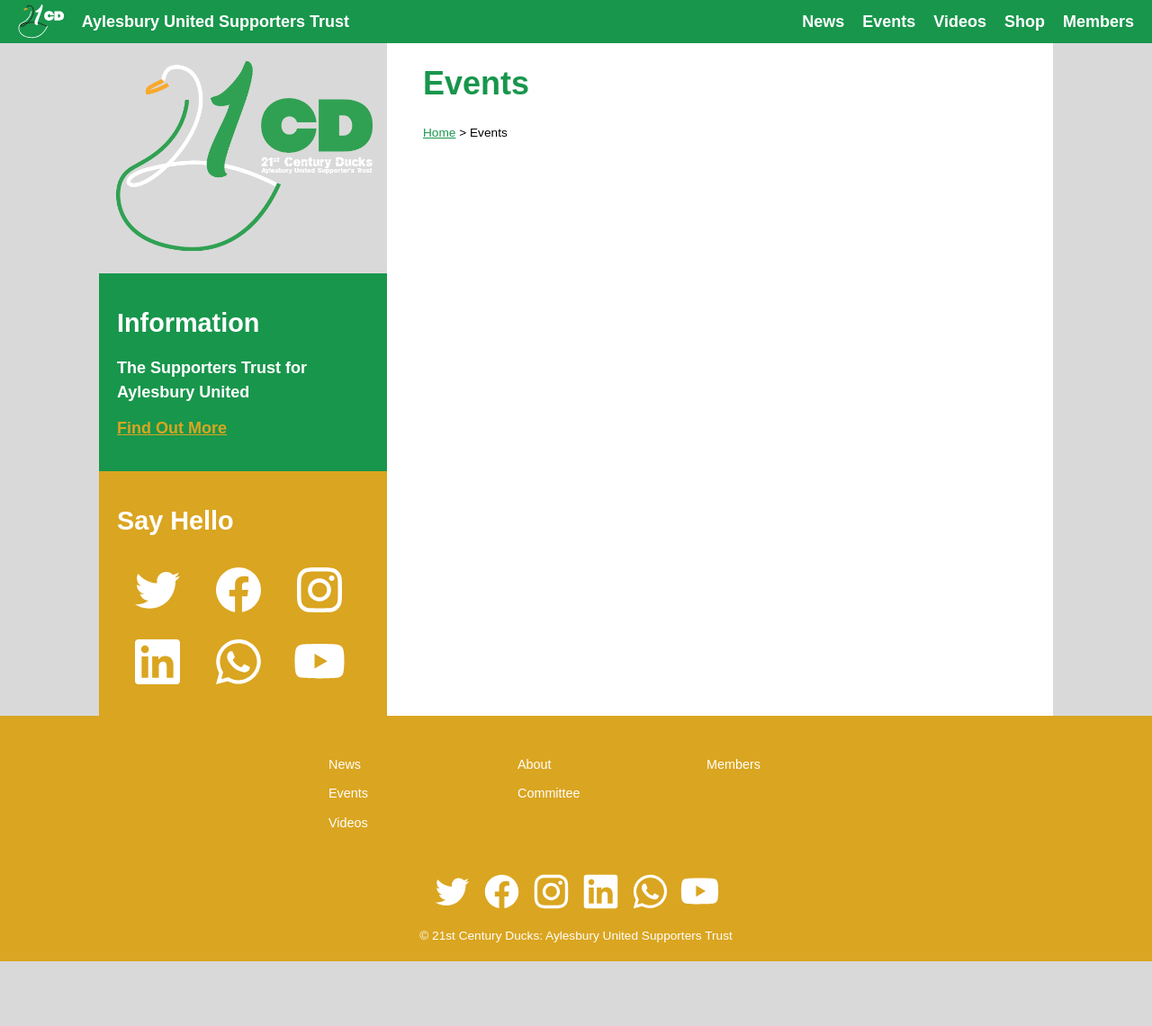
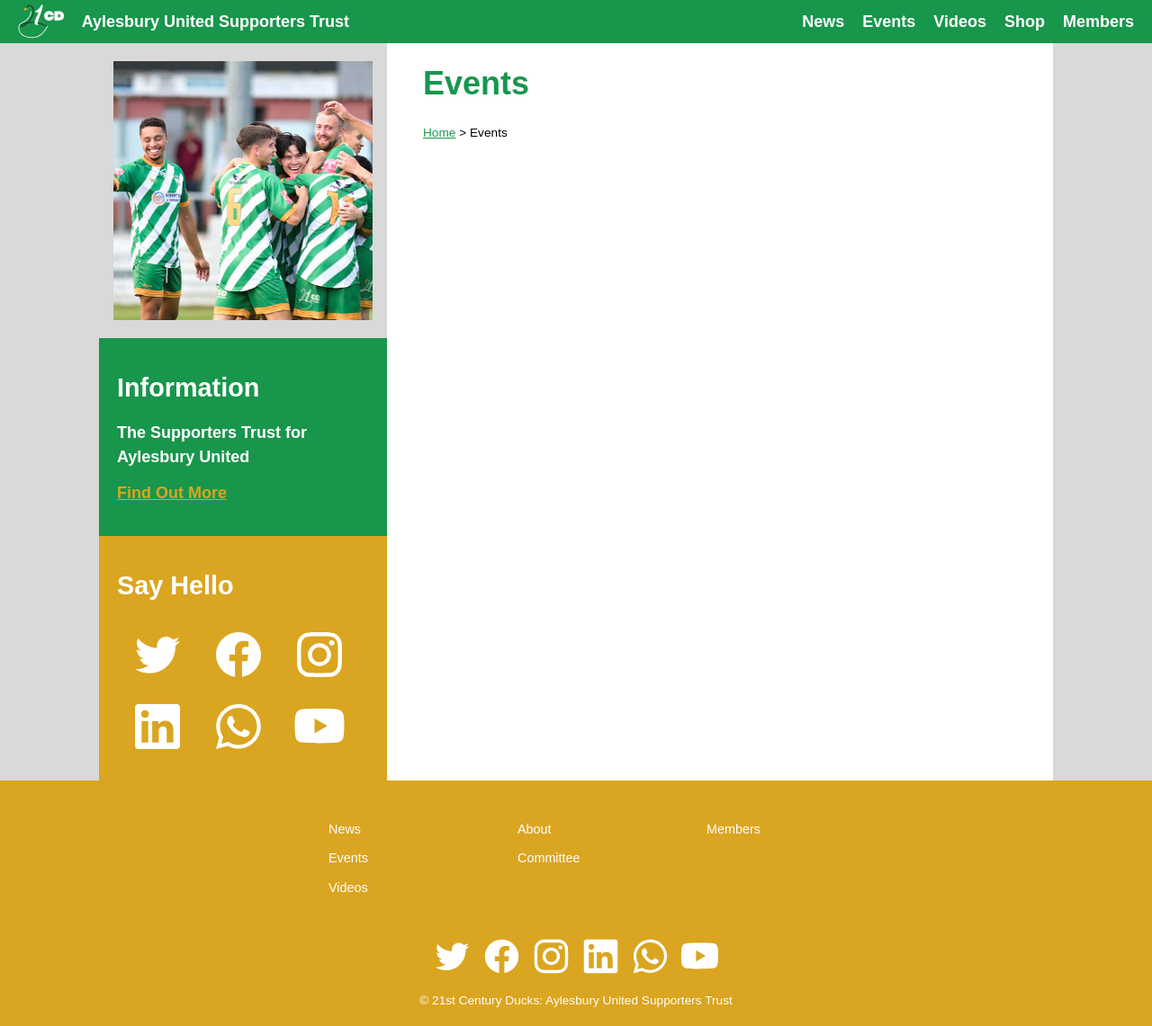
Before and after one commit to RobDWaller/21ducks.github.io, a Jekyll site: the page built from events.html, in a window 1280 px wide and 1141 px high. Shown: the whole window at 90% size. Built offline with Jekyll 4.4.1, drawn with Linux system fonts in a browser that asks for light colours.

Commit message:
Updated bio to show team photo, still need to tidy up formatting.

```diff
--- a/_includes/bio.html
+++ b/_includes/bio.html
@@ -1,10 +1,10 @@
 <div class="sidebar">
     <div class="avatar">
-        <img class="profile-pic" src="/assets/img/ducks-green.png" loading="lazy" alt="21 Ducks Aylesbury United Supporters Trust Logo" />
+        <img class="profile-pic" src="/assets/img/aufc-team.jpg" loading="lazy" alt="21 Ducks Aylesbury United Supporters Trust Logo" />
     </div>
     <div class="bio">
         <h2>Information</h2>
-        <p>{{ site.description | default: site.github.project_tagline }}</p>
+        <p>{{ site.description }}</p>
         <p><a href="/about.html">Find Out More</a></p>
     </div>
     <div class="contact">
```
